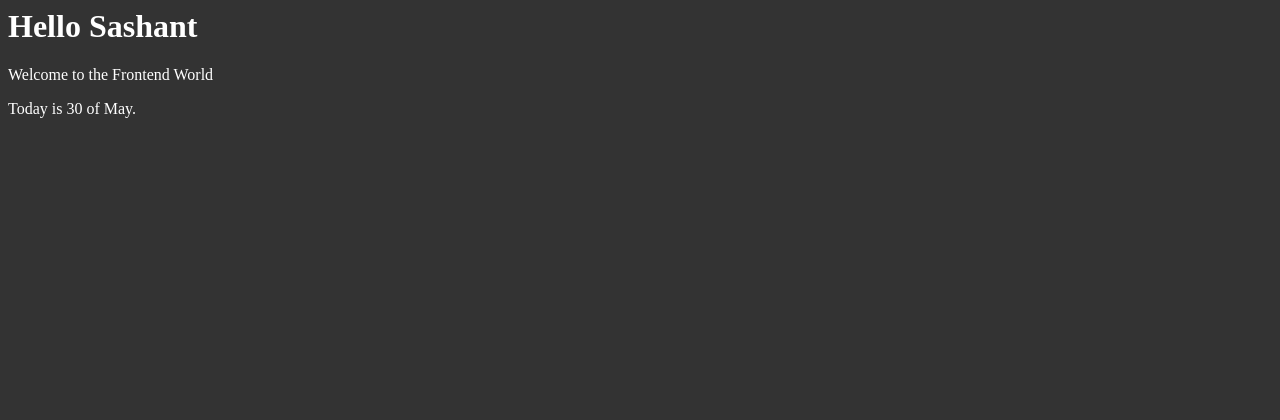
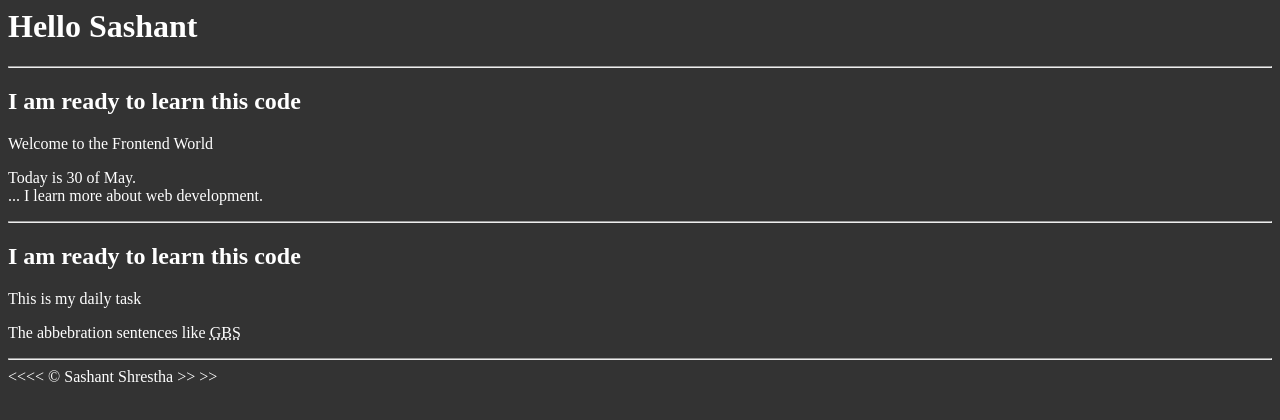
Before and after one commit to sashantshrestha32/Practice-Silent, a plain HTML site: page index.html in a window 1280 px wide. Drawn offline with Linux system fonts and the light colour scheme.

Commit message:
Second push of Day 1

```diff
--- a/index.html
+++ b/index.html
@@ -9,7 +9,21 @@
 </head>
 <body>
     <h1> Hello Sashant</h1>
+    <hr>
+    <h2>I am ready to learn this code</h2>
     <p> Welcome to the Frontend World</p>
-    <p> Today is 30 of May.</p>
+    <p> Today is 30 of May.
+        <br> ... I learn more about web development.
+    </p>
+    <hr>
+    <h2>I am ready to learn this code</h2>
+    <p> This is my daily task</p>
+    <p> The abbebration sentences like <abbr title="Gandaki Boarding School">GBS</abbr>
+    </p>
+    <!-- This helps the short name to display full name while hovering to it. -->
+
+    <hr>
+    &lt;&lt;&lt;&lt; &copy; Sashant Shrestha &gt;&gt;
+&gt;&gt;
 </body>
 </html>
```
